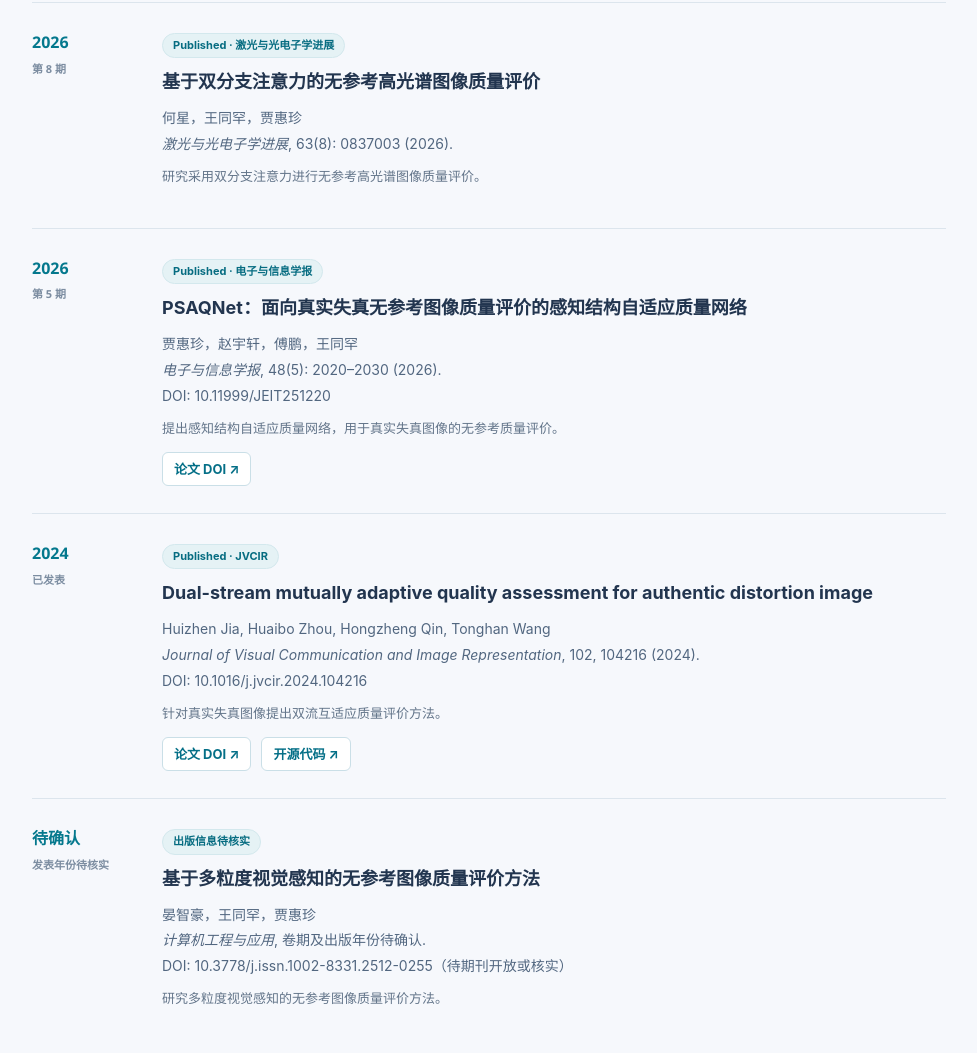
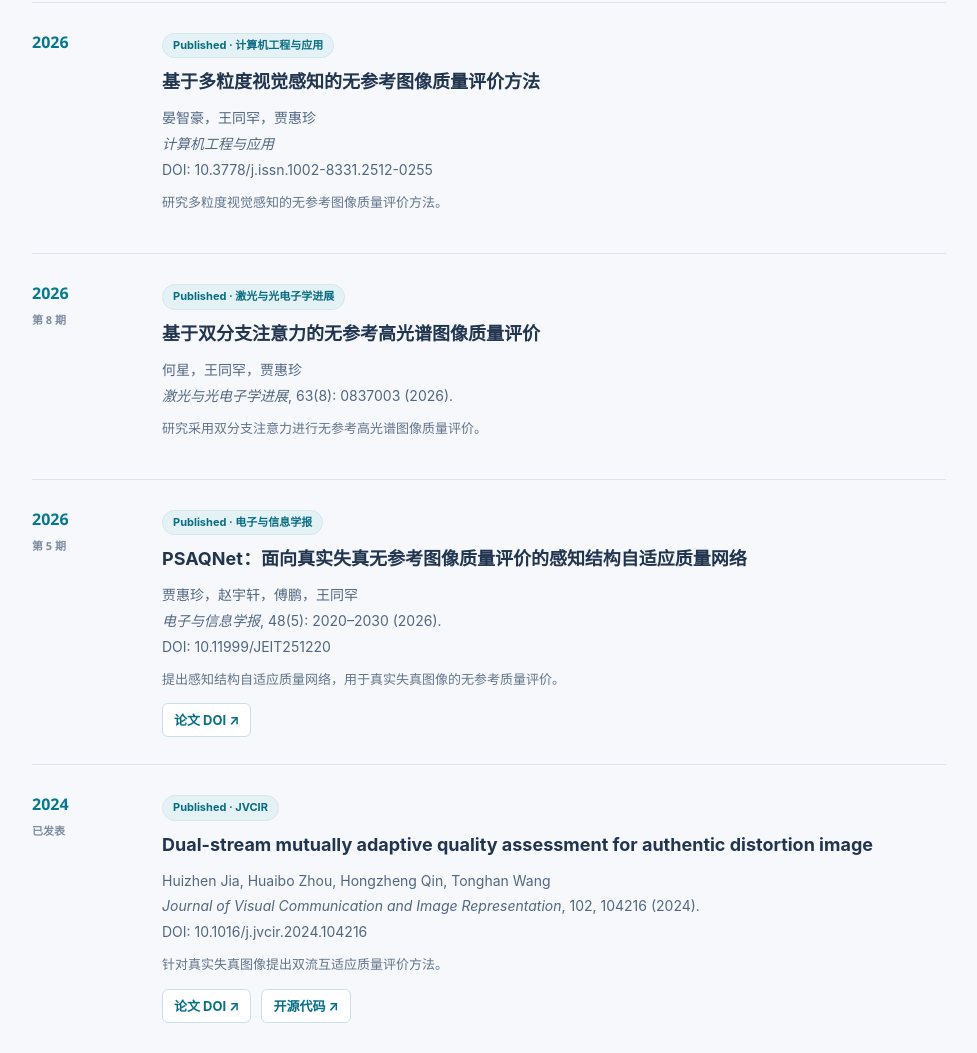
Before and after one commit to ECUT-VQA/ecut-vqa.github.io, a plain HTML site: page publications.html in a window 1280 px wide. Shown: the part 1914-2967 px from the top of the page, without its empty margins (151-1128 px from the left). Drawn offline with Linux system fonts and the light colour scheme.

Commit message:
Update publications.html

```diff
--- a/publications.html
+++ b/publications.html
@@ -171,7 +171,17 @@
         </div>
         </div>
       </article>
-
+ <article class="paper-entry">
+        <div class="year">2026<span class="year-note"></span></div>
+        <div>
+          <span class="paper-status">Published · 计算机工程与应用</span>
+          <h3 class="paper-title">基于多粒度视觉感知的无参考图像质量评价方法</h3>
+          <p class="paper-journal">晏智豪，王同罕，贾惠珍<br>
+          <em>计算机工程与应用</em><br>
+          DOI: 10.3778/j.issn.1002-8331.2512-0255</p>
+          <p class="paper-desc">研究多粒度视觉感知的无参考图像质量评价方法。</p>
+        </div>
+      </article>
       <article class="paper-entry">
         <div class="year">2026<span class="year-note">第 8 期</span></div>
         <div>
@@ -214,17 +224,7 @@
         </div>
       </article>
 
-      <article class="paper-entry">
-        <div class="year">待确认<span class="year-note">发表年份待核实</span></div>
-        <div>
-          <span class="paper-status">出版信息待核实</span>
-          <h3 class="paper-title">基于多粒度视觉感知的无参考图像质量评价方法</h3>
-          <p class="paper-journal">晏智豪，王同罕，贾惠珍<br>
-          <em>计算机工程与应用</em>, 卷期及出版年份待确认.<br>
-          DOI: 10.3778/j.issn.1002-8331.2512-0255（待期刊开放或核实）</p>
-          <p class="paper-desc">研究多粒度视觉感知的无参考图像质量评价方法。</p>
-        </div>
-      </article>
+
 
   <p class="disclaimer">说明：2027 年拟刊、部分卷期及未确定年份的论文信息依据课题组提供的记录，最终以期刊正式出版信息为准。尚未确认可用的 DOI 仅显示编号。</p>
 </section>
```
